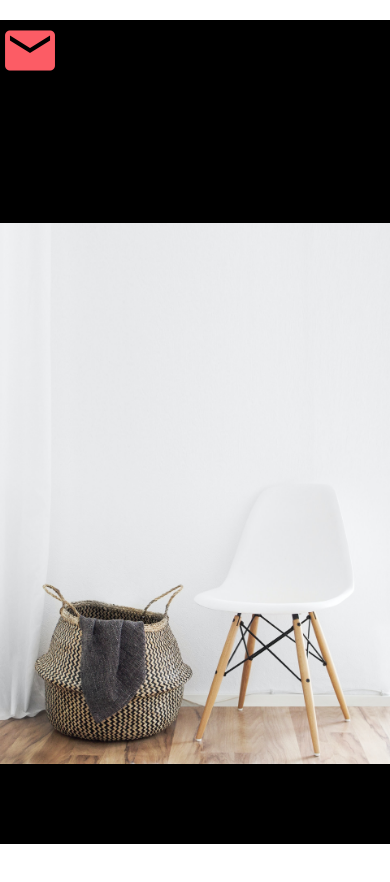
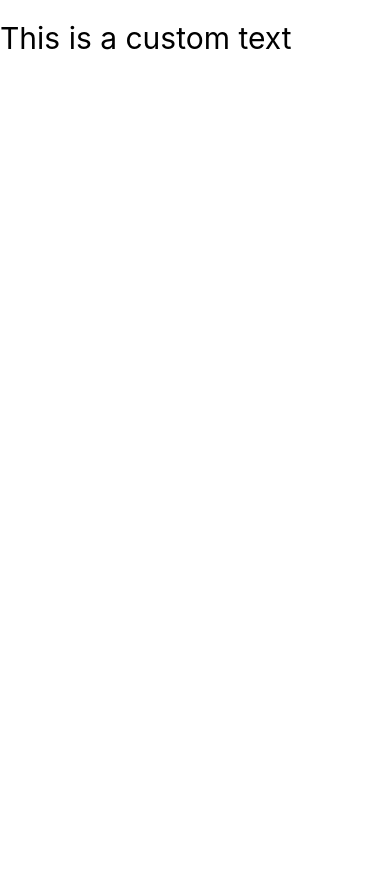
Before and after one commit to Amdadullah-Raihan/doneWithIt-react-native, a React Native app: screen / in a window 390 px wide. Shown: the top 882 px of the page. After the commit the page ends 844 px from the top, so only its background shows below. Built offline with nearby package versions, Linux system fonts and the light colour scheme.

Commit message:
created re-usable text element

```diff
--- a/App.js
+++ b/App.js
@@ -1,12 +1,15 @@
 import React from 'react';
 import { SafeAreaView, StatusBar, StyleSheet, View } from "react-native";
 import ViewImageScreen from "./app/screens/ViewImageScreen";
+import StyledText from './app/components/StyledText';
+import colors from './app/config/colors';
 
 function App() {
   return (
     <SafeAreaView style={styles.appContainer}>
-      <ViewImageScreen />
-      {/* <WelcomeScreen /> Uncomment this line and comment the above line to display the WelcomeScreen */}
+      {/* <ViewImageScreen /> */}
+      {/* <WelcomeScreen />  */}
+      <StyledText style={styles.customText}>This is a custom text</StyledText>
     </SafeAreaView>
   );
 }
@@ -15,7 +18,12 @@ const styles = StyleSheet.create({
   appContainer: {
     flex: 1,
     paddingTop: StatusBar.currentHeight || 20,
+    paddingHorizontal: 15,
   },
+  customText:{
+    fontSize: 30,
+    color: colors.black,
+  }
 });
 
 export default App;
--- /dev/null
+++ b/app/components/StyledText.js
@@ -0,0 +1,17 @@
+import React from 'react'
+import { StyleSheet, Text } from 'react-native'
+import colors from '../config/colors'
+
+const StyledText = ({children, style}) => {
+  return (
+    <Text style={[styles.text, style]}>{children}</Text>
+  )
+}
+
+const styles = StyleSheet.create({
+    text: {
+        color: colors.primary,
+    }
+})
+
+export default StyledText
--- a/app/screens/ViewImageScreen.js
+++ b/app/screens/ViewImageScreen.js
@@ -8,6 +8,7 @@ const ViewImageScreen = () => {
   return (
     <View style={styles.imageContainer}>
       <MaterialCommunityIcons name="email" size={60} color={colors.primary}/>
+
       <Image
         resizeMode="contain"
         style={styles.image}
```
